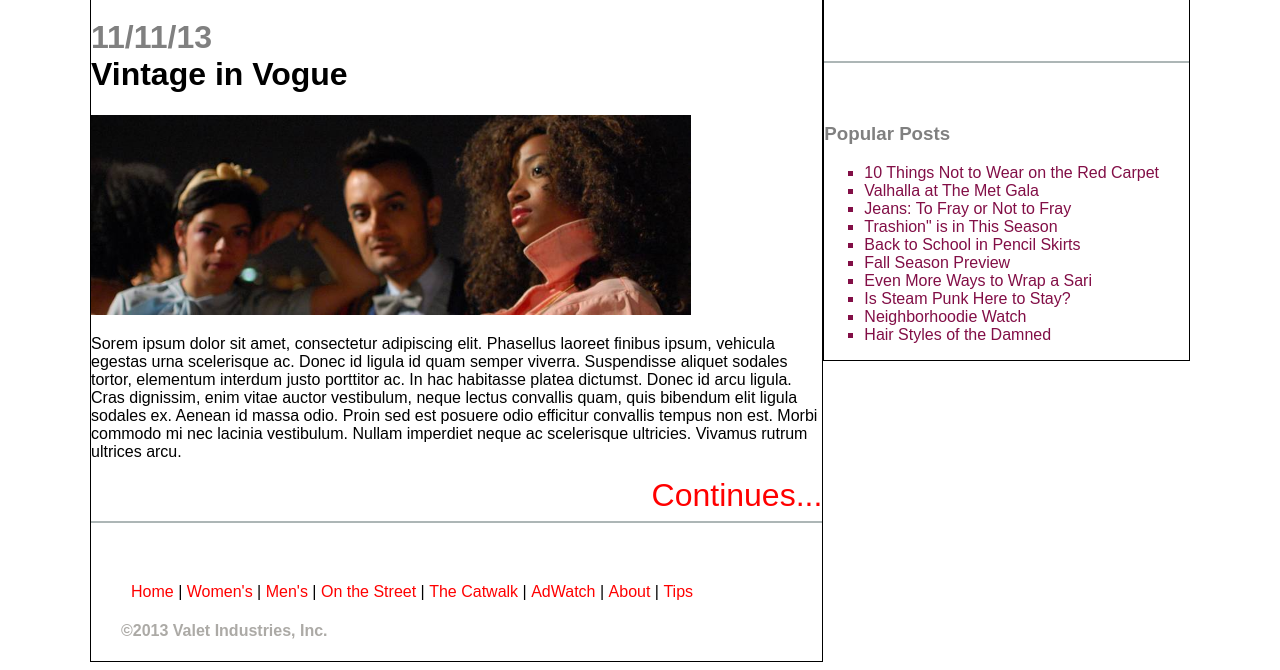
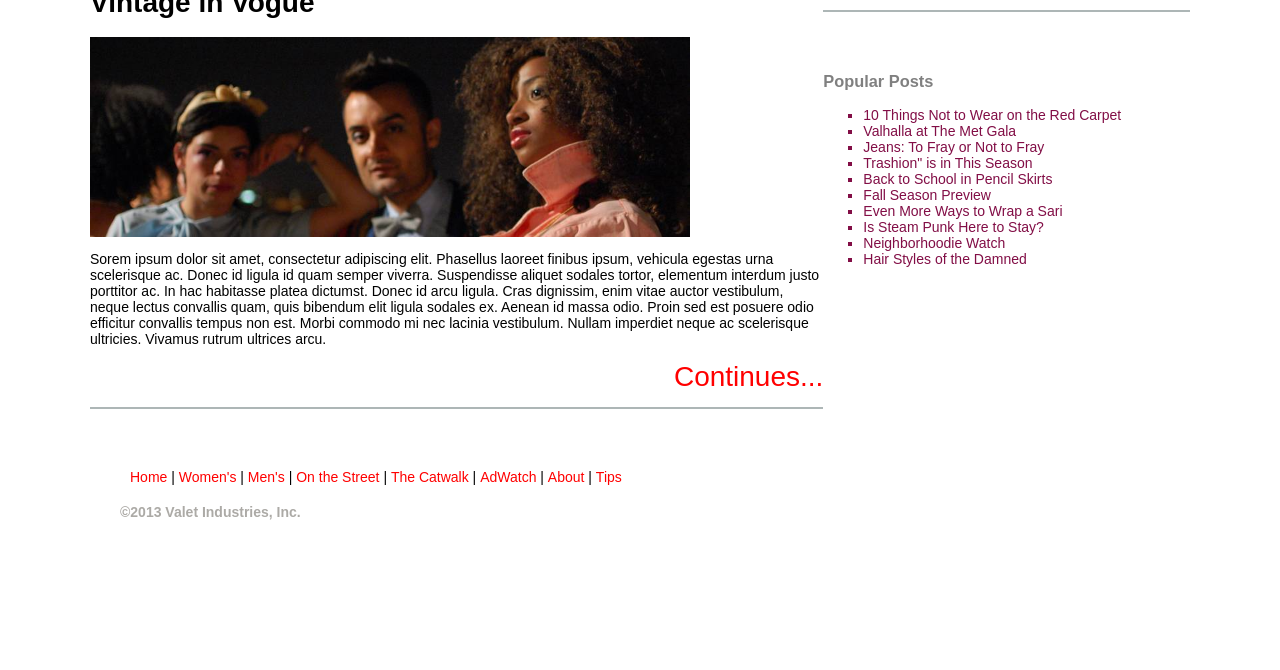
Before and after one commit to brendanmioburns/GAfashionmockup, a plain HTML site: page index.html in a window 1280 px wide. Shown: the part 736-1406 px from the top of the page. After the commit the page ends 1283 px from the top, so only its background shows below. Drawn offline with Linux system fonts and the light colour scheme.

Commit message:
changes for gh-pages push

```diff
--- a/index.html
+++ b/index.html
@@ -2,6 +2,7 @@
 <html>
   <head>
     <meta charset="utf-8">
+    <meta name="viewport" content="width=device-width, initial-scale=1">
     <title>Fashion Blog Mockup</title>
 
     <link rel="stylesheet" href="style.css" />
--- a/style.css
+++ b/style.css
@@ -1,5 +1,6 @@
 body {
   font-family: arial;
+  font-size:14px;
 }
 
 .container {
@@ -29,7 +30,7 @@ body {
 }
 
 .col-4, .col-8 {
-  border:black 1px solid;
+  /*border:black 1px solid;*/
   float:left;
   box-sizing: border-box;
 }
@@ -43,8 +44,8 @@ body {
 }
 
 img {
-  width: 70%;
-  height: 70%;
+  display: block;
+  width: 100%;
 }
 
 h1, h2 {
```
